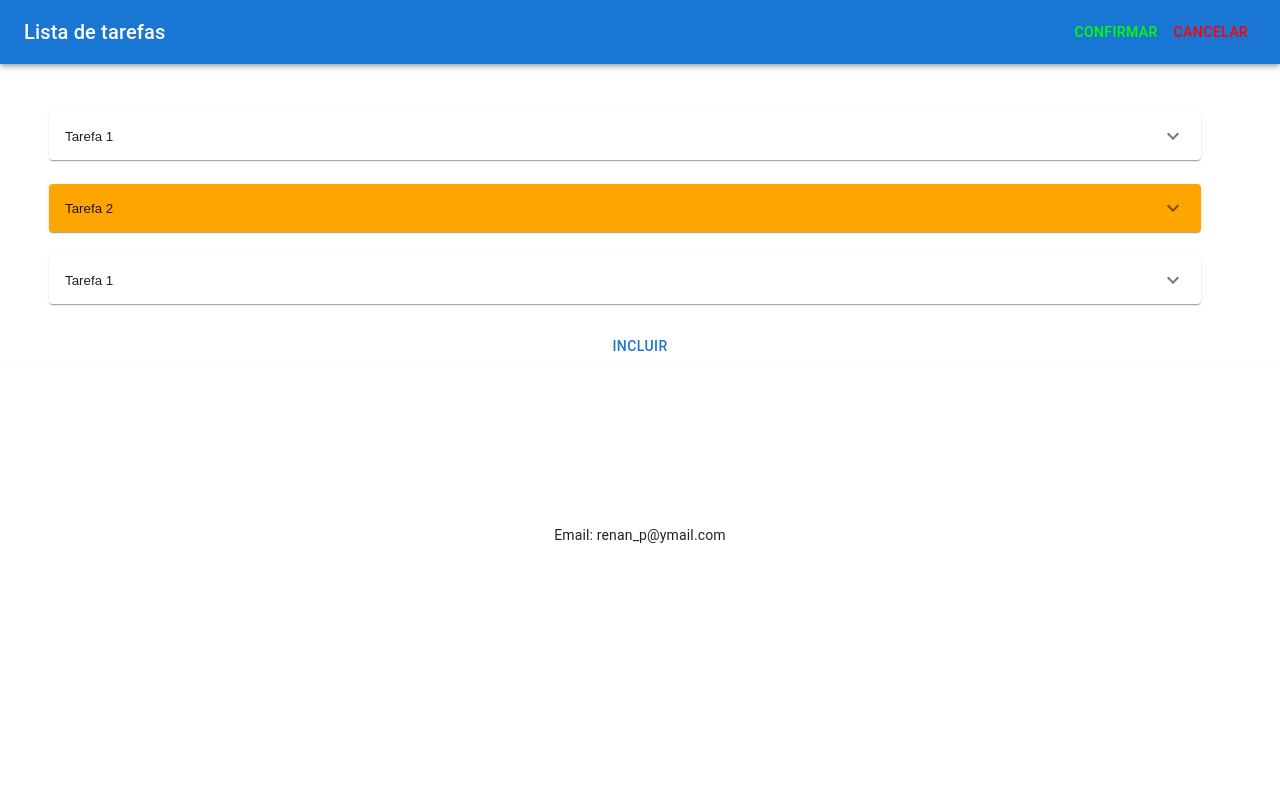
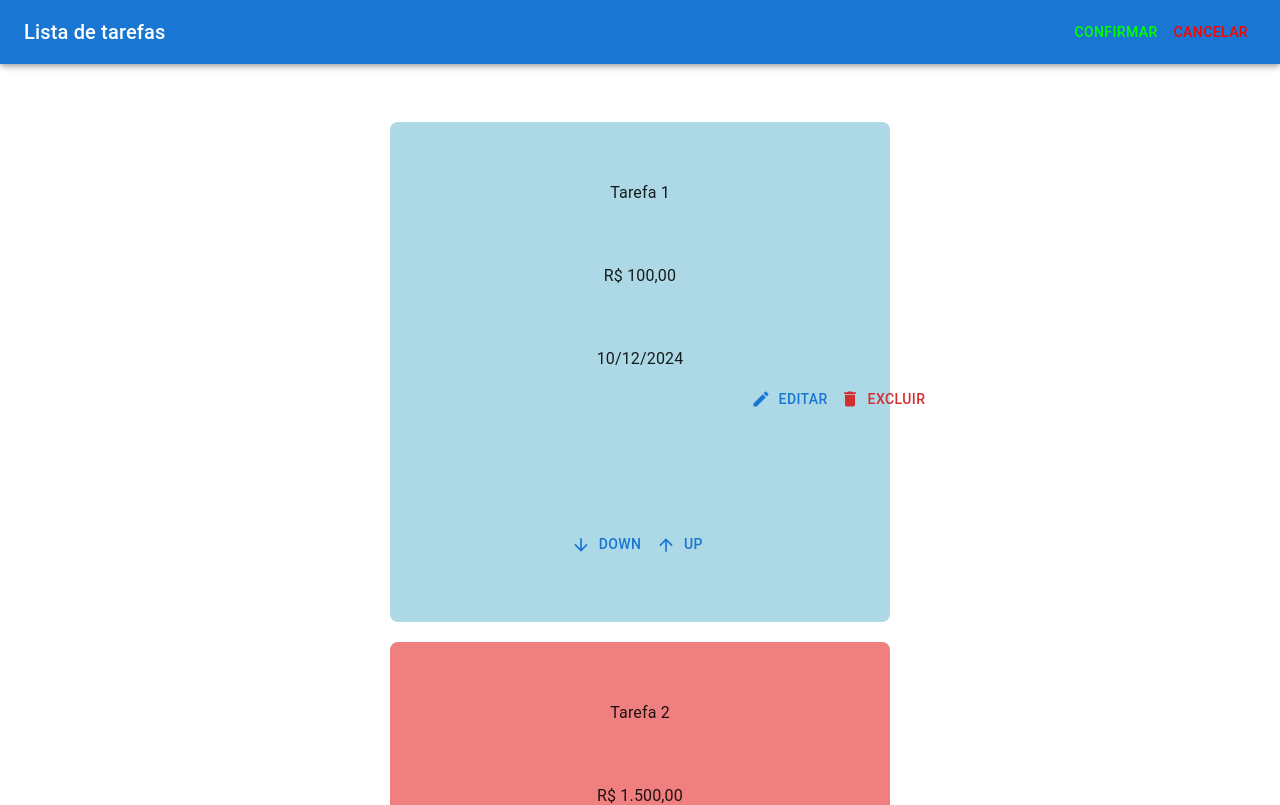
Before and after one commit to Renanpacheco/tasks_list_frontend, a React (Create React App) app: page / in a window 1280 px wide. Shown: the top 805 px of the page. Built offline with nearby package versions, Linux system fonts and the light colour scheme.

Commit message:
add change cards of position and alteration of body

```diff
--- a/package.json
+++ b/package.json
@@ -13,6 +13,7 @@
     "@testing-library/user-event": "^13.5.0",
     "axios": "^1.7.7",
     "react": "^18.3.1",
+    "react-beautiful-dnd": "^13.1.1",
     "react-dom": "^18.3.1",
     "react-scripts": "5.0.1",
     "web-vitals": "^2.1.4"
--- a/src/App.js
+++ b/src/App.js
@@ -3,6 +3,7 @@ import './App.css';
 import Header from './components/Header/header';
 import Body from './components/Body/body';
 import Footer from './components/Footer/footer';
+
 
 function App() {
   return (
--- a/src/components/Body/body.js
+++ b/src/components/Body/body.js
@@ -3,47 +3,72 @@ import Stack from "@mui/material/Stack";
 import Card from "../Cards/card";
 import Button from "@mui/material/Button";
 import Update from '../Modals/update';
-//import SwapCards from "../Cards/testando"
-
-const mock = [
-  {
-    id: 1,
-    name: "Tarefa 1",
-    cost: 100.10,
-    date: "10/12/2024",
-  },
-  {
-    id: 2,
-    name: "Tarefa 2",
-    cost: 1500,
-    date: "10/12/2024",
-  },
-  {
-    id: 3,
-    name: "Tarefa 1",
-    cost: 100,
-    date: "10/12/2024",
-  },
-];
-
-
+//import Testando from "../Cards/testando"
+//import Guardar from "../Cards/guardar2";
 
 export default function BasicStack() {
   const [openModalForm, setOpenModalForm] = React.useState(false);
+  /*const [cards, setCards] = React.useState([
+    { id: "1", name: "Tarefa 1", cost: 100, date: "10/12/2024", order_task: 2 },
+    { id: "2", name: "Tarefa 2", cost: 1500, date: "10/12/2024", order_task: 1 },
+    { id: "3", name: "Tarefa 3", cost: 300, date: "10/12/2024", order_task: 1 },
+  ]);
+  const swapCards = (index1, index2) => {
+    const newCards = [...cards];
+    const temp = newCards[index1];
+    newCards[index1] = newCards[index2];
+    newCards[index2] = temp;
+    setCards(newCards);
+  };
 
+  const cardsSorted = cards.toSorted((a, b) => a.order_task - b.order_task);*/
   return (
     <Stack spacing={3}>
-      {mock.map((item) => {
-
+      {/*{mock.map((item) => {*/}
+      {/*{cardsSorted.map((item) => {
         return (
           <Card
             id={item.id}
             name={item.name}
             cost={item.cost}
             date={item.date}
+            order_task={item.order_task}
           />
         );
       })}
+
+      <Button onClick={() => setOpenModalForm(true)}>Incluir</Button>*/}
+      {/*<Update
+        isOpenn={openModalForm}
+        setModalClose={() => setOpenModalForm(!openModalForm)}
+      >
+        <form>
+          <div>
+            <label for="name">Tarefa: </label>
+            <input type="text" name="name" placeholder="Nome da tarefa"></input>
+          </div>
+          <div>
+            <label for="cost">Custo: </label>
+            <input
+              type="number"
+              name="cost"
+              placeholder="Custo da tarefa"
+            ></input>
+          </div>
+
+          <div>
+            <label for="date">Tarefa: </label>
+            <input
+              input
+              type="date"
+              name="date"
+              placeholder="Data limite para a tarefa"
+            ></input>
+          </div>
+        </form>
+      </Update>*/}
+      {/*<Testando />*/}
+      <Card />
       <Button onClick={() => setOpenModalForm(true)}>Incluir</Button>
       <Update
         isOpenn={openModalForm}
@@ -51,22 +76,30 @@ export default function BasicStack() {
       >
         <form>
           <div>
-          <label for="name">Tarefa: </label>
-          <input type="text" name="name" placeholder="Nome da tarefa"></input>
+            <label for="name">Tarefa: </label>
+            <input type="text" name="name" placeholder="Nome da tarefa"></input>
           </div>
           <div>
             <label for="cost">Custo: </label>
-            <input type="number" name="cost" placeholder="Custo da tarefa"></input>
+            <input
+              type="number"
+              name="cost"
+              placeholder="Custo da tarefa"
+            ></input>
           </div>
 
           <div>
             <label for="date">Tarefa: </label>
-            <input input type="date" name="date" placeholder="Data limite para a tarefa"></input>
+            <input
+              input
+              type="date"
+              name="date"
+              placeholder="Data limite para a tarefa"
+            ></input>
           </div>
-
         </form>
       </Update>
+
     </Stack>
-
   );
 }
--- a/src/components/Cards/card.js
+++ b/src/components/Cards/card.js
@@ -1,47 +1,77 @@
-import * as React from "react";
-import { Accordion, AccordionSummary, AccordionDetails, Container, Box, Button,Typography} from "@mui/material";
-import ExpandMoreIcon from "@mui/icons-material/ExpandMore";
+import React, { useState } from "react";
+import { Box, Button, Typography } from "@mui/material";
+//import ExpandMoreIcon from "@mui/icons-material/ExpandMore";
 import EditIcon from "@mui/icons-material/Edit";
 import DeleteIcon from "@mui/icons-material/Delete";
-import { styled } from "@mui/system";
+//import { styled } from "@mui/system";
 import Excluir from "../Modals/modal_excluir";
 import Update from "../Modals/update";
+import { ArrowDownward, ArrowUpward } from "@mui/icons-material";
 
-const StyledAccordion = styled((props) => <Accordion {...props} />)(
-  ({cost}) => ({
-
-    backgroundColor: cost >= 1000 ? "#ffa500" : "#ffffff",
-  })
-);
-
-
-
-export default function AccoordionCard({ id, name, cost, date, task_order }) {
+const CardList = () => {
   const [openModal, setOpenModal] = React.useState(false);
   const [openModalForm, setOpenModalForm] = React.useState(false);
+  const [cards, setCards] = useState([
+    { id: "1", name: "Tarefa 1", cost: 100, date: "10/12/2024", order_task: 2 },
+    {
+      id: "2",
+      name: "Tarefa 2",
+      cost: 1500,
+      date: "10/12/2024",
+      order_task: 1,
+    },
+    { id: "3", name: "Tarefa 3", cost: 300, date: "10/12/2024", order_task: 0 },
+  ]);
+
+  const swapCards = (index1, index2) => {
+    const newCards = [...cards];
+    const temp = newCards[index1];
+    newCards[index1] = newCards[index2];
+    newCards[index2] = temp;
+    setCards(newCards);
+  };
+
+  const getBackgroundColor = (cost) => {
+    return cost < 1000 ? "lightblue" : "lightcoral";
+  };
 
   return (
-    <Container>
-      <StyledAccordion cost={cost} sx={{ position: "relative", left: "25px" }}>
-        <AccordionSummary
-          expandIcon={<ExpandMoreIcon />}
-          aria-controls="card-content"
-          id={`card-${id}`}
-
+    <div>
+      <div
+        style={{
+          display: "flex",
+          flexDirection: "column",
+          alignItems: "center",
+        }}
       >
-          {name}
-        </AccordionSummary>
-        <AccordionDetails>
+        {cards.map((card, index) => (
+          <div
+            key={card.id}
+            style={{
+              width: "500px",
+              height: "500px",
+              backgroundColor: getBackgroundColor(card.cost),
+              margin: "10px",
+              display: "flex",
+              flexDirection: "column",
+              justifyContent: "space-evenly",
+              alignItems: "center",
+              textAlign: "center",
+              borderRadius: "8px",
+            }}
+          >
+            {card.name}
+            <br />
             <Typography>
-            {" "}
               {Intl.NumberFormat("pt-BR", {
                 style: "currency",
                 currency: "BRL",
-            }).format(cost)}
+              }).format(card.cost)}
             </Typography>
-          <Typography>{date}</Typography>
-          <Box sx={{ position: "relative", left: "200px", bottom: "50px"}}>
 
+            <Typography>{card.date}</Typography>
+
+            <Box sx={{ position: "relative", left: "200px", bottom: "50px" }}>
               <Button
                 onClick={() => setOpenModalForm(true)}
                 startIcon={<EditIcon />}
@@ -55,11 +85,19 @@ export default function AccoordionCard({ id, name, cost, date, task_order }) {
                 <form>
                   <div>
                     <label for="name">Tarefa: </label>
-                  <input type="text" name="name" placeholder={name}></input>
+                    <input
+                      type="text"
+                      name="name"
+                      placeholder={card.name}
+                    ></input>
                   </div>
                   <div>
                     <label for="cost">Custo: </label>
-                  <input type="number" name="cost" placeholder={cost}></input>
+                    <input
+                      type="number"
+                      name="cost"
+                      placeholder={card.cost}
+                    ></input>
                   </div>
 
                   <div>
@@ -68,7 +106,7 @@ export default function AccoordionCard({ id, name, cost, date, task_order }) {
                       input
                       type="date"
                       name="date"
-                    placeholder={date}
+                      placeholder={card.date}
                     ></input>
                   </div>
                 </form>
@@ -89,8 +127,33 @@ export default function AccoordionCard({ id, name, cost, date, task_order }) {
                 <p>Deseja realmente excluir essa tarefa?</p>
               </Excluir>
             </Box>
-        </AccordionDetails>
-      </StyledAccordion>
-    </Container>
+
+            {/* Botões para trocar */}
+            <Box>
+              <Button
+                startIcon={<ArrowDownward />}
+                onClick={() => swapCards(index, (index + 1) % cards.length)}
+              >
+                Down
+              </Button>
+              <Button
+                startIcon={<ArrowUpward />}
+                onClick={() => {
+                  if (index > 0) {
+                    swapCards(index, index - 1);
+                  } else {
+                    swapCards(index, cards.length - 1);
+                  }
+                }}
+              >
+                Up
+              </Button>
+            </Box>
+          </div>
+        ))}
+      </div>
+    </div>
   );
-}
+};
+
+export default CardList;
```
Also changed, not shown: 1 other file (tests, documents, lock files or other folders). Lines whose indentation alone changed are shown as unchanged.
